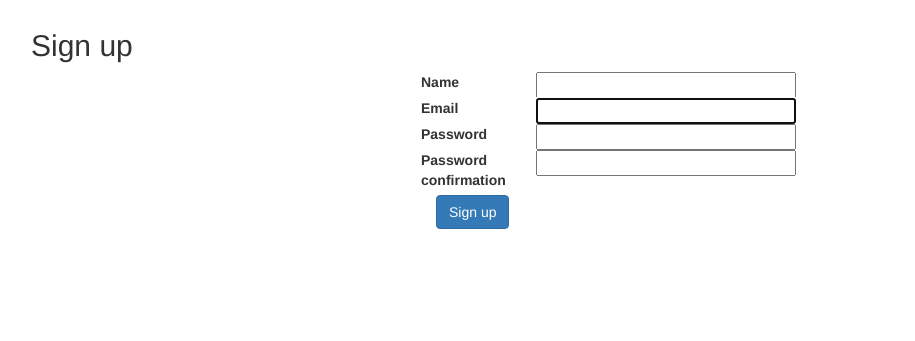
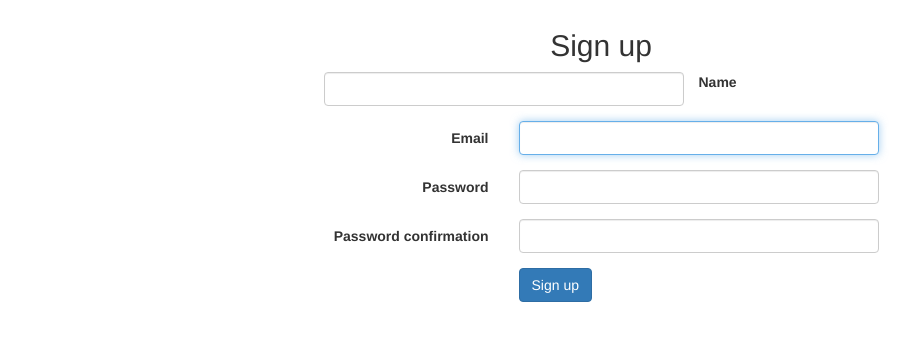
Before and after one commit to snopcoff/my-houseki, a Rails app: page /users/sign_up in a window 1280 px wide. Shown: the part 51-392 px from the top of the page, without its empty margins (39-954 px from the left). Run offline with Rails 7, Linux system fonts and the light colour scheme; style sheets or scripts are compiled from the project's sources; some libraries are stand-ins or nearby versions.

Commit message:
Finish Style Login-Signup

```diff
--- a/app/assets/stylesheets/custom.scss
+++ b/app/assets/stylesheets/custom.scss
@@ -5,7 +5,6 @@
 body {
     padding-top: 60px;
 }
-
 section {
     overflow: auto;
 }
@@ -14,7 +13,18 @@ textarea {
     resize: vertical;
 }
 
+.center {
+    text-align: center;
+    .actions {
+        text-align: left;
+    }
+    .form-group {
+        text-align: left;
+    }
+}
+
 /* form */
+
 #error_explanation {
     color: red;
     ul {
--- a/app/views/devise/registrations/new.html.erb
+++ b/app/views/devise/registrations/new.html.erb
@@ -1,33 +1,45 @@
-<h2 class="center">Sign up</h2>
+<div class="center">
+  <h2>Sign up</h2>
 
   <div class="row">
-  <div class="col-md-4 col-md-offset-4">
-    <%= form_for(resource, as: resource_name, url: registration_path(resource_name)) do |f| %>
+    <div class="col-md-6 col-md-offset-3">
+      <%= form_for(resource, as: resource_name, url: registration_path(resource_name), :html => {class: "form-horizontal"}) do |f| %>
         <%= render 'devise/shared/error_messages' %>
 
-      <div class="field row">
-        <%= f.label :name, class: "col-md-4" %>
-        <%= f.text_field :name, class: "col-md-8" %>
+        <div class="form-group">
+          <%= f.label :name %>
+          <div class="col-md-8">
+            <%= f.text_field :name, class: "form-control" %>
+          </div>
         </div>
 
-      <div class="field row">
-        <%= f.label :email, class: "col-md-4" %>
-        <%= f.email_field :email, autofocus: true, class: "col-md-8" %>
+        <div class="form-group">
+          <%= f.label :email, class: "col-md-4 control-label" %>
+          <div class="col-md-8">
+            <%= f.email_field :email, autofocus: true, class: "form-control" %>
+          </div>
         </div>
 
-      <div class="field row">
-        <%= f.label :password, class: "col-md-4" %>
-        <%= f.password_field :password, autocomplete: "off", class: "col-md-8" %>
+        <div class="form-group">
+          <%= f.label :password, class: "col-md-4 control-label" %>
+          <div class="col-md-8">
+            <%= f.password_field :password, autocomplete: "off", class: "form-control" %>
+          </div>
         </div>
 
-      <div class="field row">
-        <%= f.label :password_confirmation, class: "col-md-4" %>
-        <%= f.password_field :password_confirmation, autocomplete: "off", class: "col-md-8" %>
+        <div class="form-group">
+          <%= f.label :password_confirmation, class: "col-md-4 control-label" %>
+          <div class="col-md-8">
+            <%= f.password_field :password_confirmation, autocomplete: "off", class: "form-control" %>
+          </div>
         </div>
 
-      <div class="actions col-md-6">
+        <div class="actions form-group">
+          <div class="col-md-8 col-md-offset-4">
             <%= f.submit "Sign up", class: "btn btn-primary" %>
+          </div>
         </div>
       <% end %>
     </div>
   </div>
+</div>
--- a/app/views/devise/shared/_links.html.erb
+++ b/app/views/devise/shared/_links.html.erb
@@ -3,11 +3,7 @@
 <% end -%>
 
 <%- if devise_mapping.registerable? && controller_name != 'registrations' %>
-  <%= link_to "Sign up", new_registration_path(resource_name), class: "btn btn-primary" %><br />
-<% end -%>
-
-<%- if devise_mapping.recoverable? && controller_name != 'passwords' && controller_name != 'registrations' %>
-  <%= link_to "Forgot your password?", new_password_path(resource_name) %><br />
+  <%= link_to "Sign up", new_registration_path(resource_name), class: "btn btn-primary col-md-4 col-md-offset-4" %><br />
 <% end -%>
 
 <%- if devise_mapping.confirmable? && controller_name != 'confirmations' %>
```
Also changed, not shown: app/views/devise/passwords/new.html.erb (+5 -7 lines), app/views/devise/sessions/new.html.erb (+31 -11 lines). Lines whose indentation alone changed are shown as unchanged.
